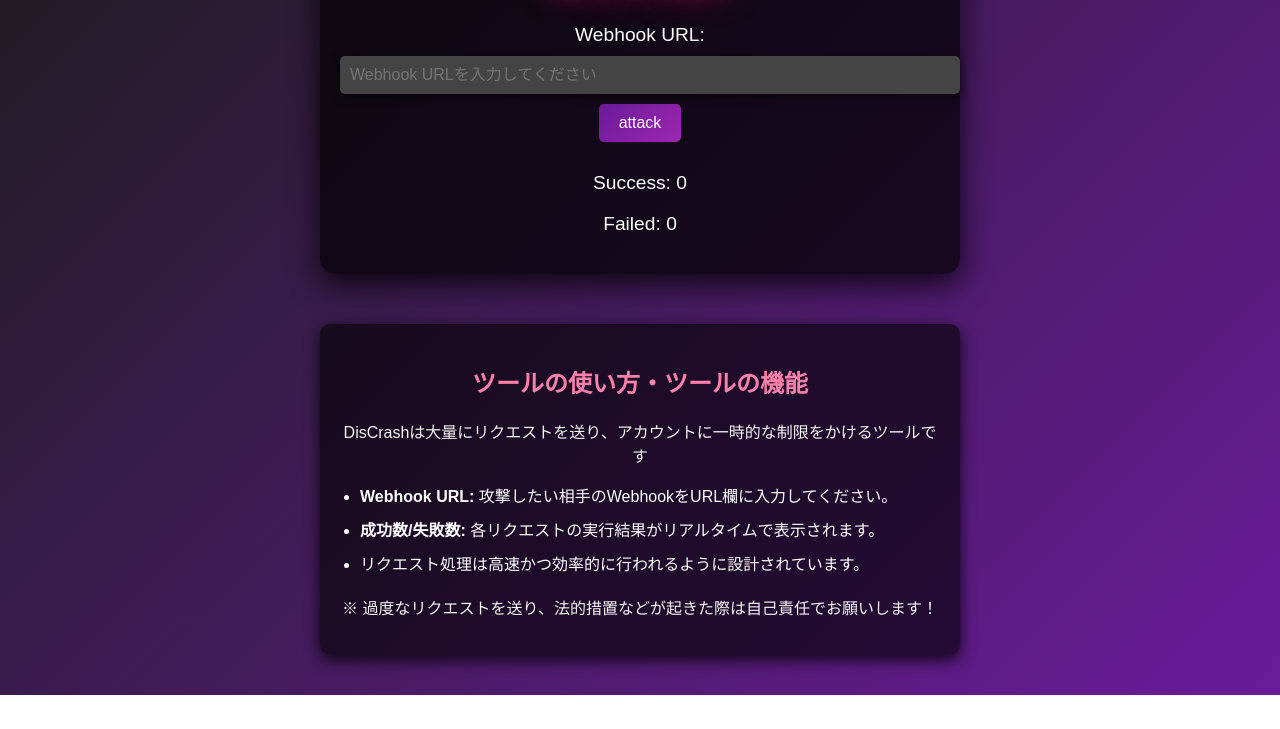
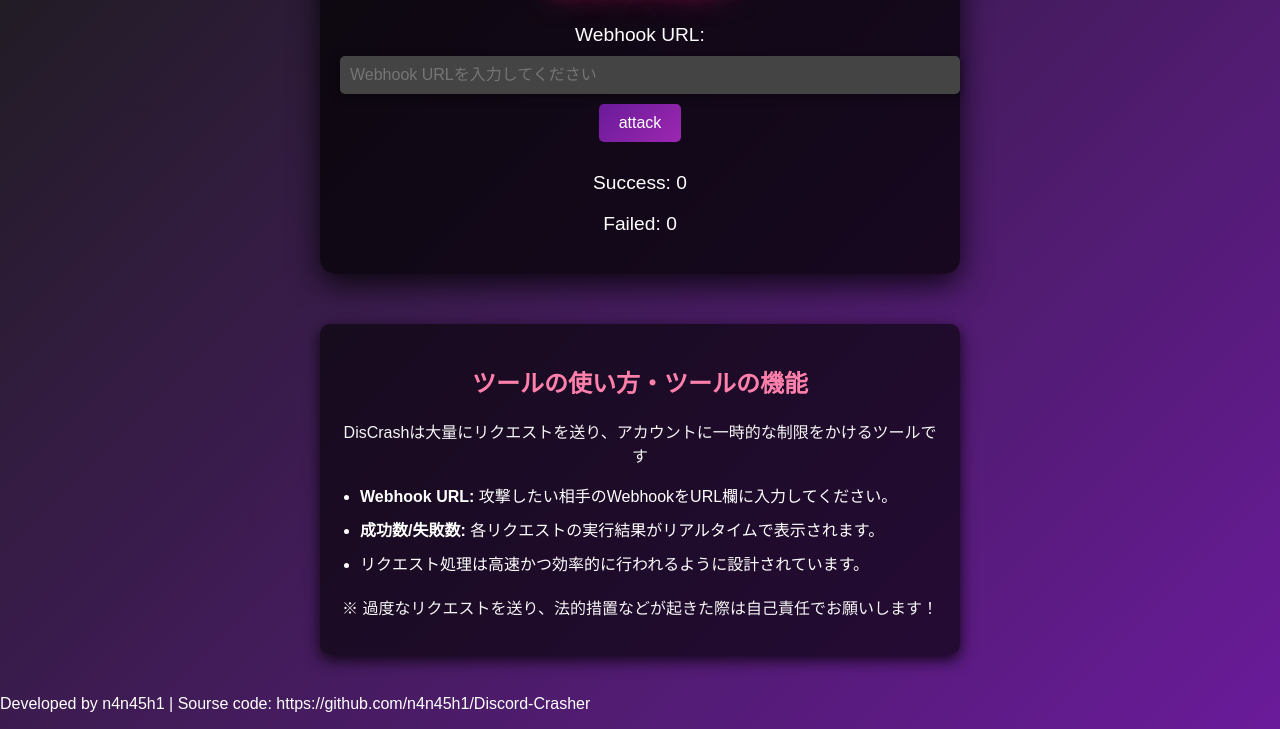
Before and after one commit to n4n45h1/Discord-Crasher, a plain HTML site: page index.html in a window 1280 px wide. Shown: the part 145-874 px from the top of the page. Before the commit the page ends 840 px from the top, so only its background shows below. Drawn offline with Linux system fonts and the light colour scheme.

Commit message:
Update index.html

```diff
--- a/index.html
+++ b/index.html
@@ -35,6 +35,7 @@
     </ul>
     <p>※ 過度なリクエストを送り、法的措置などが起きた際は自己責任でお願いします！</p>
   </div>
+  <p>Developed by n4n45h1 | Sourse code: https://github.com/n4n45h1/Discord-Crasher</p>
 
   <script src="script.js"></script>
 </body>
```
